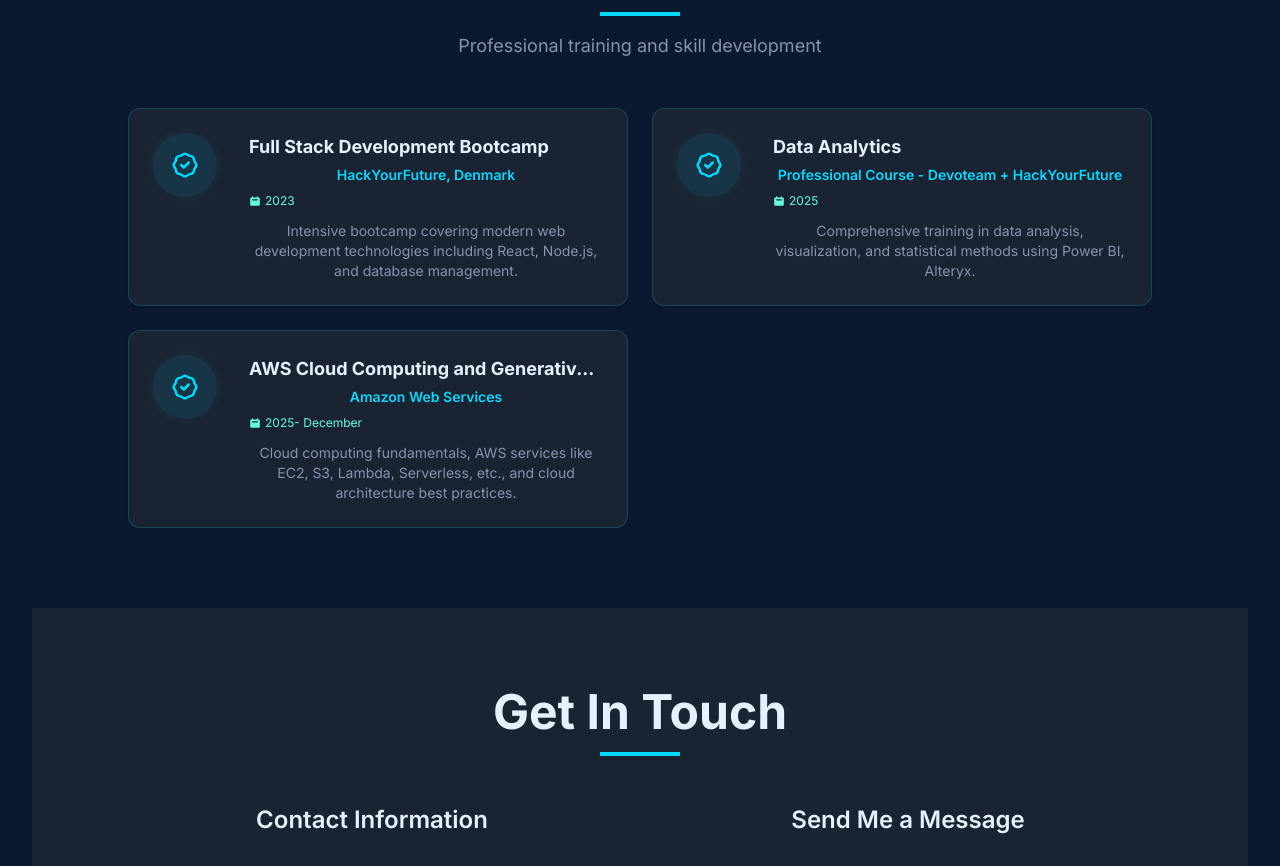
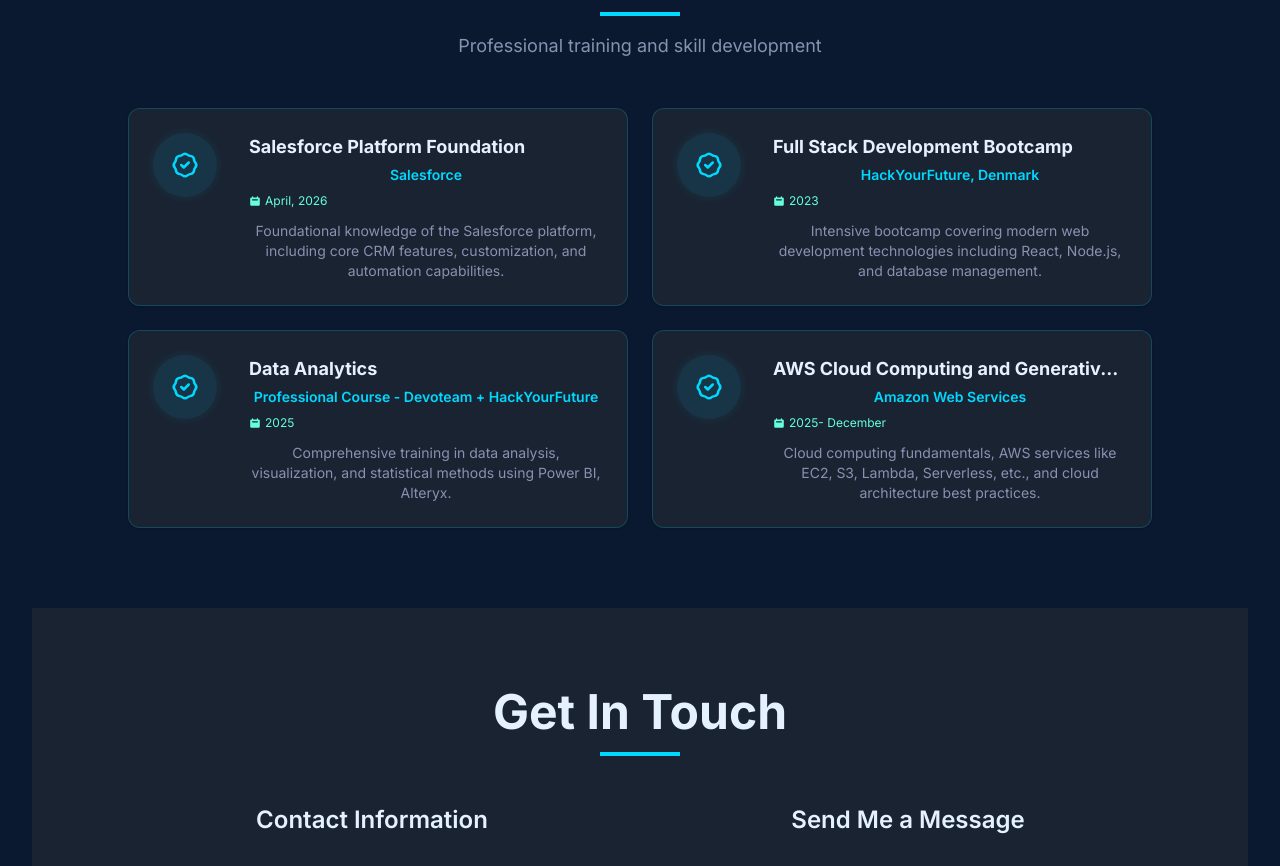
Before and after one commit to RemyaManoharan/Portfolio-version2, a React (Vite) app: page / in a window 1280 px wide. Shown: the part 5280-6146 px from the top of the page. Built offline with nearby package versions, Linux system fonts and the light colour scheme.

Commit message:
GA4 added

```diff
--- a/index.html
+++ b/index.html
@@ -1,5 +1,6 @@
 <!doctype html>
 <html lang="en">
+
 <head>
   <meta charset="UTF-8" />
   <meta charset="UTF-8" />
@@ -10,11 +11,21 @@
   <link rel="manifest" href="/site.webmanifest">
   <meta name="viewport" content="width=device-width, initial-scale=1.0" />
   <meta name="theme-color" content="#00D9FF" />
-    <meta name="description" content="Remya Manoharan - Full Stack Developer specializing in React, TypeScript, and Finance Technology" />
+  <meta name="description"
+    content="Remya Manoharan - Full Stack Developer specializing in React, TypeScript, and Finance Technology" />
   <title>Remya Manoharan | Full Stack Developer</title>
+  <script async src="https://www.googletagmanager.com/gtag/js?id=G-M7C5NQQJFL"></script>
+  <script>
+    window.dataLayer = window.dataLayer || [];
+    function gtag() { dataLayer.push(arguments); }
+    gtag('js', new Date());
+    gtag('config', 'G-M7C5NQQJFL');
+  </script>
 </head>
+
 <body>
   <div id="root"></div>
   <script type="module" src="/src/main.tsx"></script>
 </body>
+
 </html>
--- a/src/data/portfolio.ts
+++ b/src/data/portfolio.ts
@@ -215,6 +215,14 @@
   certifications: [
     {
       id: 1,
+      name: 'Salesforce Platform Foundation',
+      provider: 'Salesforce',
+      duration: 'April, 2026',
+      description:
+        'Foundational knowledge of the Salesforce platform, including core CRM features, customization, and automation capabilities.',
+    },
+    {
+      id: 2,
       name: 'Full Stack Development Bootcamp',
       provider: 'HackYourFuture, Denmark',
       duration: '2023',
@@ -222,7 +230,7 @@
         'Intensive bootcamp covering modern web development technologies including React, Node.js, and database management.',
     },
     {
-      id: 2,
+      id: 3,
       name: 'Data Analytics',
       provider: 'Professional Course - Devoteam + HackYourFuture',
       duration: '2025',
@@ -230,7 +238,7 @@
         'Comprehensive training in data analysis, visualization, and statistical methods using Power BI, Alteryx.',
     },
     {
-      id: 3,
+      id: 4,
       name: 'AWS Cloud Computing and Generative AI',
       provider: 'Amazon Web Services',
       duration: '2025- December',
```
Lines whose indentation alone changed are shown as unchanged.
